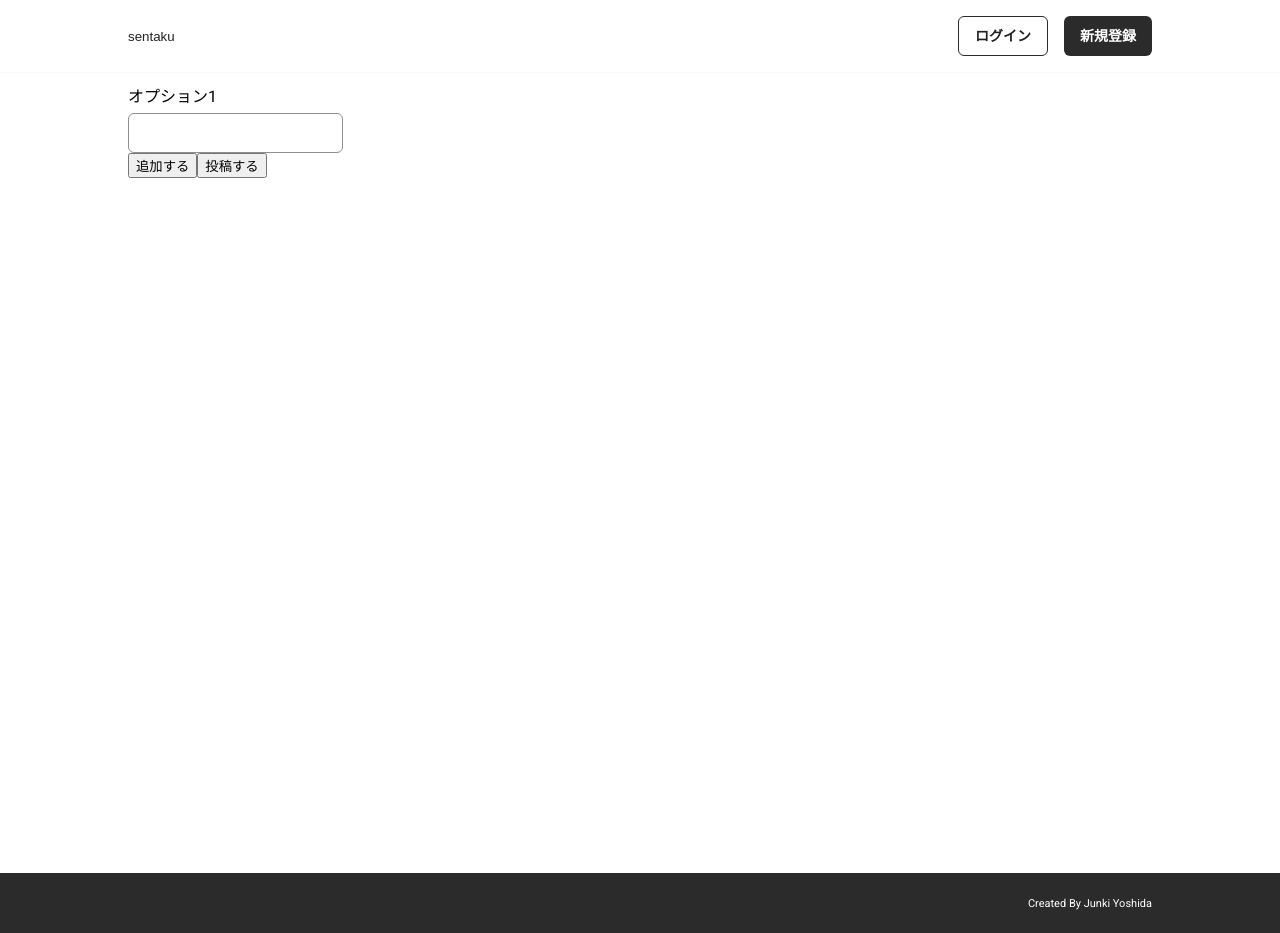
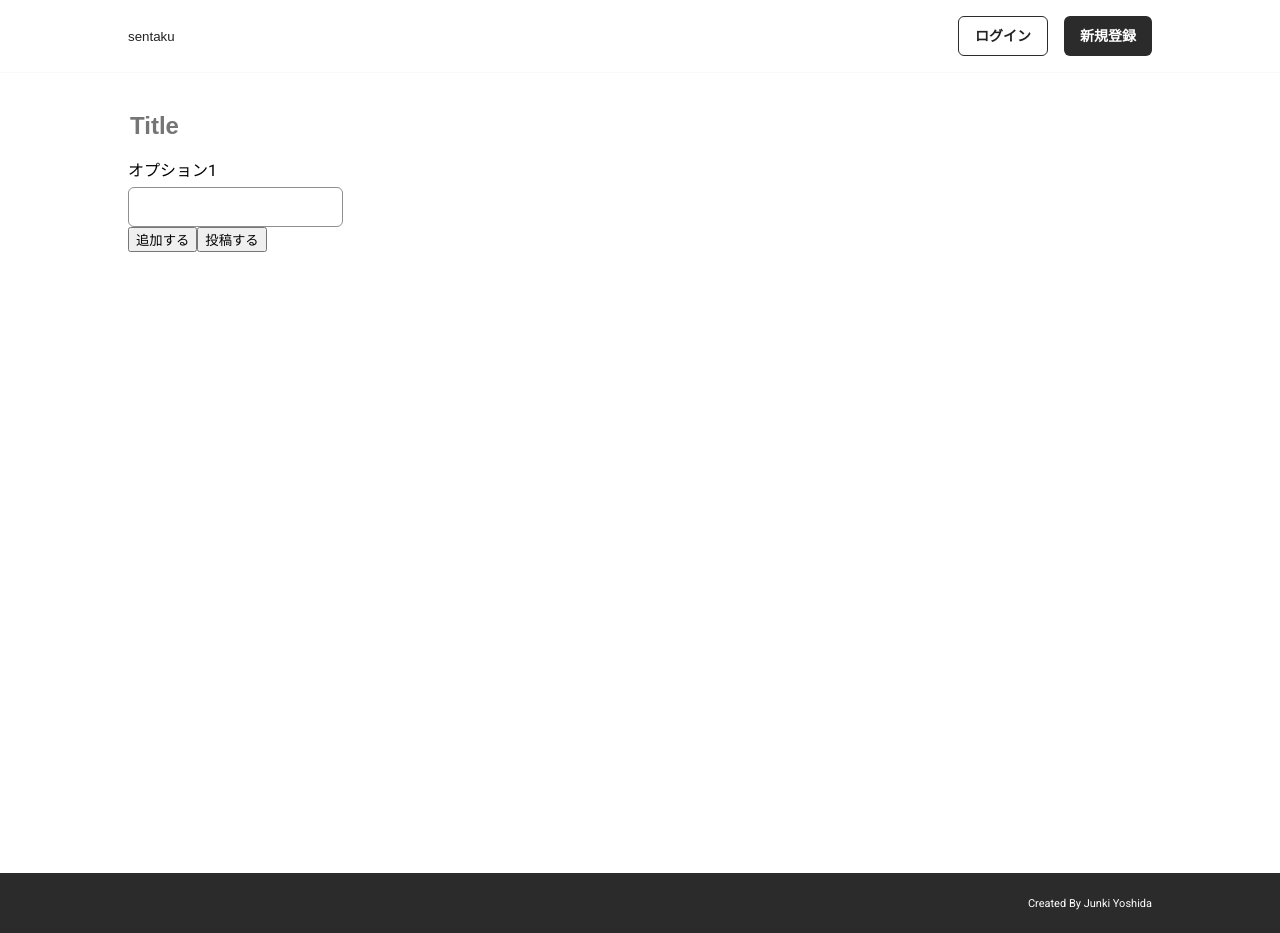
Before and after one commit to j9141997/sentaku, a Next.js app: page /articles/new in a window 1280 px wide. Built offline with nearby package versions, Linux system fonts and the light colour scheme; no server answers.

Commit message:
feat: generated TitleInput Component

```diff
--- /dev/null
+++ b/src/components/atom/TitleInput.tsx
@@ -0,0 +1,30 @@
+import React, { forwardRef } from 'react'
+import styled, { css } from 'styled-components'
+import { useTheme, Theme } from '../../hooks/useTheme'
+
+type Props = {
+  className?: string
+  placeholder?: string
+}
+
+export const TitleInput = forwardRef<HTMLInputElement, Props>(
+  ({ className = '', ...props }, ref) => {
+    const theme = useTheme()
+    return (
+      <StyledInput ref={ref} className={className} themes={theme} {...props} />
+    )
+  }
+)
+
+const StyledInput = styled.input<{ themes: Theme }>(({ themes }) => {
+  const { size } = themes
+  return css`
+    font-size: ${size.pxToRem(size.font.VENTI)};
+    width: 100%;
+    height: 56px;
+    outline: 0;
+    border: none;
+    margin: ${size.pxToRem(size.space.XXS)} 0;
+    font-weight: bold;
+  `
+})
--- a/src/components/organism/ArticleForm.tsx
+++ b/src/components/organism/ArticleForm.tsx
@@ -1,6 +1,7 @@
-import React, { FC, MouseEvent, ChangeEvent } from 'react'
+import React, { FC, MouseEvent, ChangeEvent, createRef } from 'react'
 import styled, { css } from 'styled-components'
 import { FieldSet } from '@components/molecule/FieldSet'
+import { TitleInput } from '@components/atom/TitleInput'
 import { Input } from '@components/atom/Input'
 
 export type Props = {
@@ -14,8 +15,10 @@ export const ArticleForm: FC<Props> = ({
   onClickAddRow,
   onValueChange,
 }) => {
+  const titleRef = createRef<HTMLInputElement>()
   return (
     <Wrapper>
+      <TitleInput ref={titleRef} placeholder="Title" />
       {options.map((value, i) => (
         <FieldSet
           key={`fieldSet${i + 1}`}
--- a/src/components/template/Template.tsx
+++ b/src/components/template/Template.tsx
@@ -3,25 +3,25 @@ import styled, { css } from 'styled-components'
 
 import { Theme, useTheme } from '../../hooks/useTheme'
 
-const Container: FC = ({ size = 1024, children }) => {
+const Container: FC = ({ children }) => {
   const theme = useTheme()
 
-  return (
-    <Wrapper themes={theme} size={size}>
-      {children}
-    </Wrapper>
-  )
+  return <Wrapper themes={theme}>{children}</Wrapper>
 }
 
 const Wrapper = styled.article<{ themes: Theme }>`
   ${({ themes }) => {
     const { size } = themes
-    const { PC } = themes.size.mediaQuery
+    const { SP, PC } = themes.size.mediaQuery
 
     return css`
       max-width: ${PC}px;
       margin: 0 auto;
       padding: ${size.pxToRem(size.space.XS)} 0;
+
+      @media (max-width: ${SP}px) {
+        margin: 0 ${size.pxToRem(size.space.XS)};
+      }
     `
   }}
 `
```
Also changed, not shown: src/components/molecule/FormPanel.tsx (added, +10 -0 lines), src/pages/index.tsx (+3 -5 lines).
